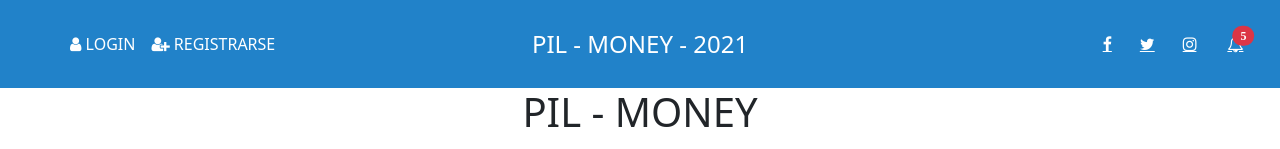
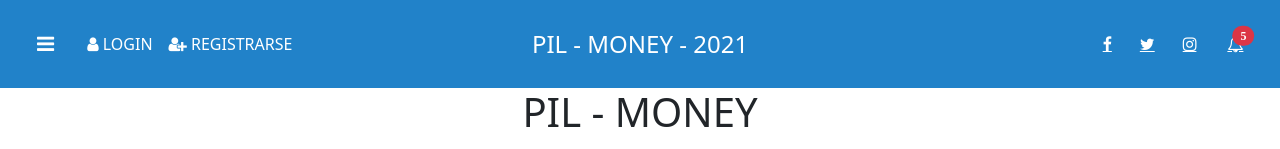
Before and after one commit to JuanDubowez/proyectoPil, an Angular app: page / in a window 1280 px wide. Shown: the top 149 px of the page. Built offline with nearby package versions, Linux system fonts and the light colour scheme.

Commit message:
agrego directiva ngClass para futuro control de visibilidad de opcion menu

```diff
--- a/src/app/layout/menu/menu.component.html
+++ b/src/app/layout/menu/menu.component.html
@@ -26,7 +26,7 @@
   </div>
 
   <div id="main" style="cursor: pointer;">
-    <button class="openbtn" (click)="openNav()" [ngClass]="myClass ? 'fa fa-bars':''" [disabled]="!myClass"><i class=""></i></button>
+    <button class="openbtn" (click)="openNav()" [ngClass]="myClass ? 'fa fa-bars':''"><i class="fa fa-bars"></i></button>
   </div>
 <!-- </div> -->
 
```
